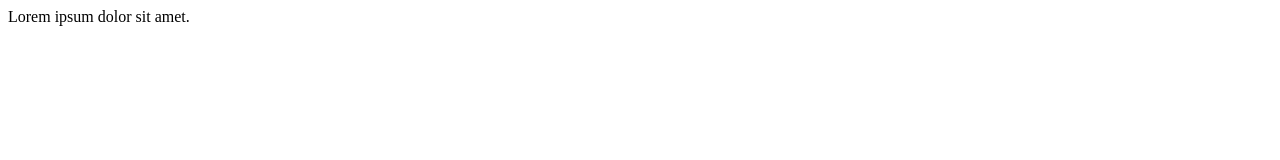
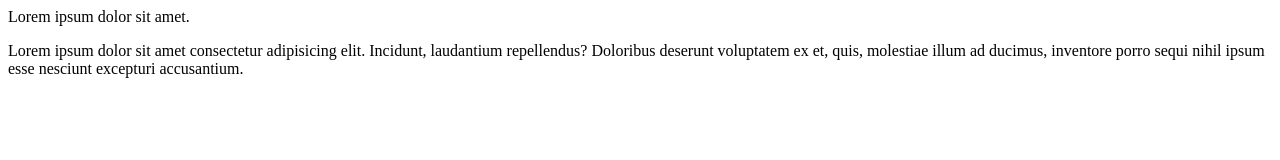
Before and after one commit to plssuggest06/Hello, a plain HTML site: page index.html in a window 1280 px wide. Drawn offline with Linux system fonts and the light colour scheme.

Commit message:
third commit

```diff
--- a/index.html
+++ b/index.html
@@ -7,6 +7,9 @@
 </head>
 <body>
     <article class="123"> Lorem ipsum dolor sit amet.</article>
+    <p>Lorem ipsum dolor sit amet consectetur adipisicing elit. Incidunt,
+     laudantium repellendus? Doloribus deserunt voluptatem ex et, quis, molestiae illum ad ducimus,
+     inventore porro sequi nihil ipsum esse nesciunt excepturi accusantium.</p>
 
 </body>
 </html>
```
Also changed, not shown: 1 other file.
